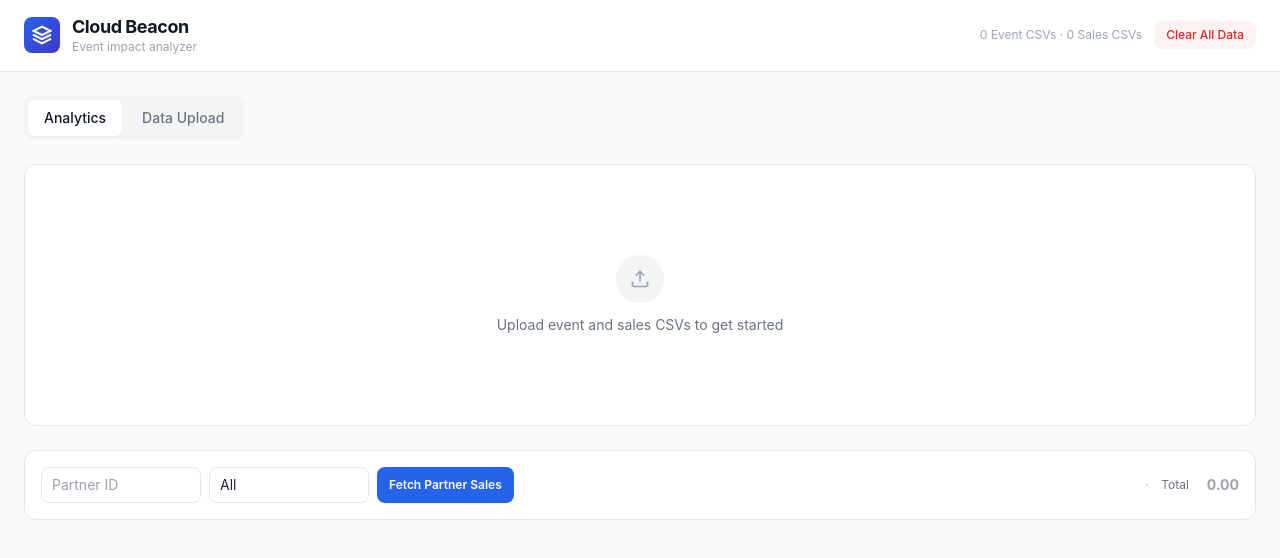
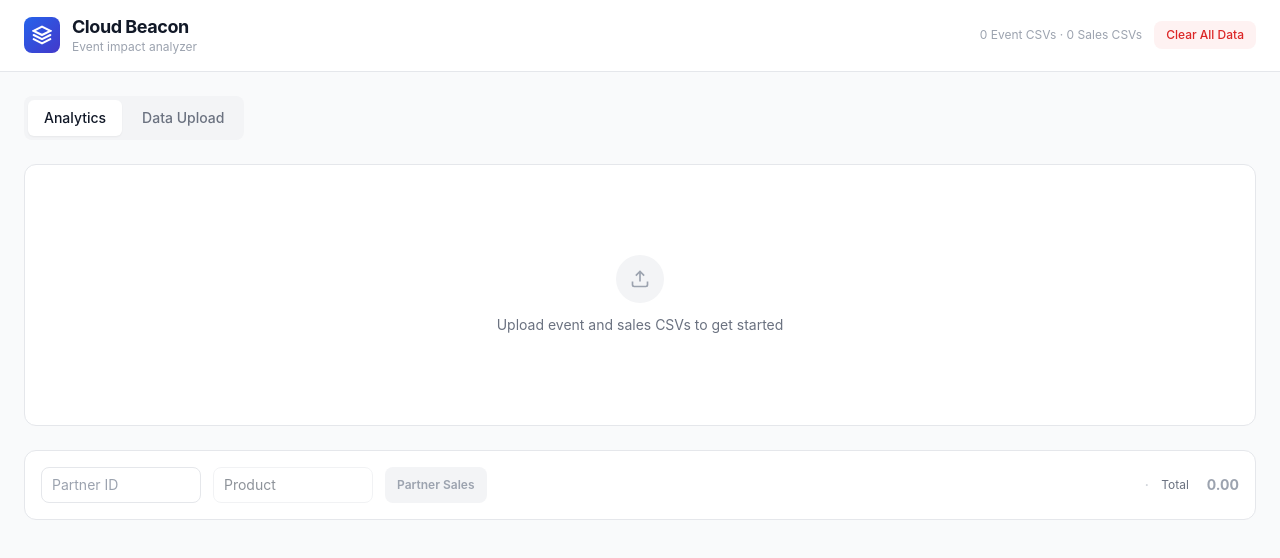
Before and after one commit to rr-quantifai/cloud-beacon, a React (Vite) app: page / in a window 1280 px wide. Shown: the top 558 px of the page. Built offline with nearby package versions, Linux system fonts and the light colour scheme.

Commit message:
Update App.jsx

```diff
--- a/src/App.jsx
+++ b/src/App.jsx
@@ -381,18 +381,17 @@ const EventTable = ({ sortedGrouped, tableAgg, fName, sortCol, sortDir, toggleSo
 
 const PartnerLookup = ({ salesIndex }) => {
   const [pid, setPid] = useState("");
-  const [prod, setProd] = useState("");
+  const [selProds, setSelProds] = useState([]);
   const [result, setResult] = useState(null);
   const prods = useMemo(() => { const s = new Set(); for (const k of salesIndex.byPPM.keys()) { const p = k.split("|||"); if (p.length === 3) s.add(p[1]); } return [...s].sort(); }, [salesIndex]);
   const sortedMonths = useMemo(() => [...salesIndex.months].sort(), [salesIndex]);
   const last3 = useMemo(() => { const ms = sortedMonths.slice(-3); return ms.map(ym => ({ ym, val: 0, label: ms.length ? n(0) : "No CSV", color: "text-gray-400" })); }, [sortedMonths]);
-  const fetch = () => {
-    const id = pid.trim(); if (!id) return;
+  const doFetch = () => {
+    const id = pid.trim(); if (!id || !selProds.length) return;
     if (!sortedMonths.length) { setResult({ pid: id, months: last3, total: 0 }); return; }
     const ms = sortedMonths.slice(-3);
     const months = ms.map(ym => {
-      const k = prod ? id + "|||" + prod + "|||" + ym : id + "|||" + ym;
-      const v = (prod ? salesIndex.byPPM.get(k) : salesIndex.byPM.get(k)) || 0;
+      let v = 0; for (const p of selProds) v += salesIndex.byPPM.get(id + "|||" + p + "|||" + ym) || 0;
       return { ym, val: v };
     });
     setResult({ pid: id, months, total: _.sumBy(months, "val") });
@@ -400,13 +399,10 @@ const PartnerLookup = ({ salesIndex }) => {
   return (
     <div className="bg-white rounded-xl border border-gray-200 p-4 mt-6">
       <div className="flex items-center gap-6">
-        <div className="flex items-center gap-2 flex-shrink-0">
-          <input type="text" value={pid} onChange={e => setPid(e.target.value)} onKeyDown={e => e.key === "Enter" && fetch()} placeholder="Partner ID" className="px-2.5 py-1.5 text-sm border border-gray-200 rounded-lg bg-white h-[36px] placeholder-gray-400 focus:outline-none focus:border-blue-300 w-40" />
-          <select value={prod} onChange={e => setProd(e.target.value)} className={"px-2.5 py-1.5 text-sm border rounded-lg bg-white h-[36px] focus:outline-none focus:border-blue-300 cursor-pointer appearance-none w-40 " + (prod ? "border-blue-400 text-blue-600" : "border-gray-200 text-gray-800")}>
-            <option value="">All</option>
-            {prods.map(p => <option key={p} value={p}>{p}</option>)}
-          </select>
-          <button onClick={fetch} className="px-3 py-1.5 text-xs font-semibold text-white bg-blue-600 rounded-lg hover:bg-blue-700 transition whitespace-nowrap h-[36px]">Fetch Partner Sales</button>
+        <div className="flex items-center gap-3 flex-shrink-0">
+          <input type="text" value={pid} onChange={e => setPid(e.target.value)} onKeyDown={e => e.key === "Enter" && doFetch()} placeholder="Partner ID" className="px-2.5 py-1.5 text-sm border border-gray-200 rounded-lg bg-white h-[36px] placeholder-gray-400 focus:outline-none focus:border-blue-300 w-40" />
+          <div className="w-40"><MultiSel values={selProds} onChange={setSelProds} options={prods} placeholder="Product" /></div>
+          <button onClick={doFetch} disabled={!pid.trim() || !selProds.length} className={"px-3 py-1.5 text-xs font-semibold rounded-lg transition whitespace-nowrap h-[36px] " + (!pid.trim() || !selProds.length ? "text-gray-400 bg-gray-100 cursor-not-allowed" : "text-white bg-blue-600 hover:bg-blue-700")}>Partner Sales</button>
         </div>
         <div className="flex items-center gap-3 flex-wrap min-w-0 ml-auto">
           {(()=>{const ms = result ? result.months : last3;
```
